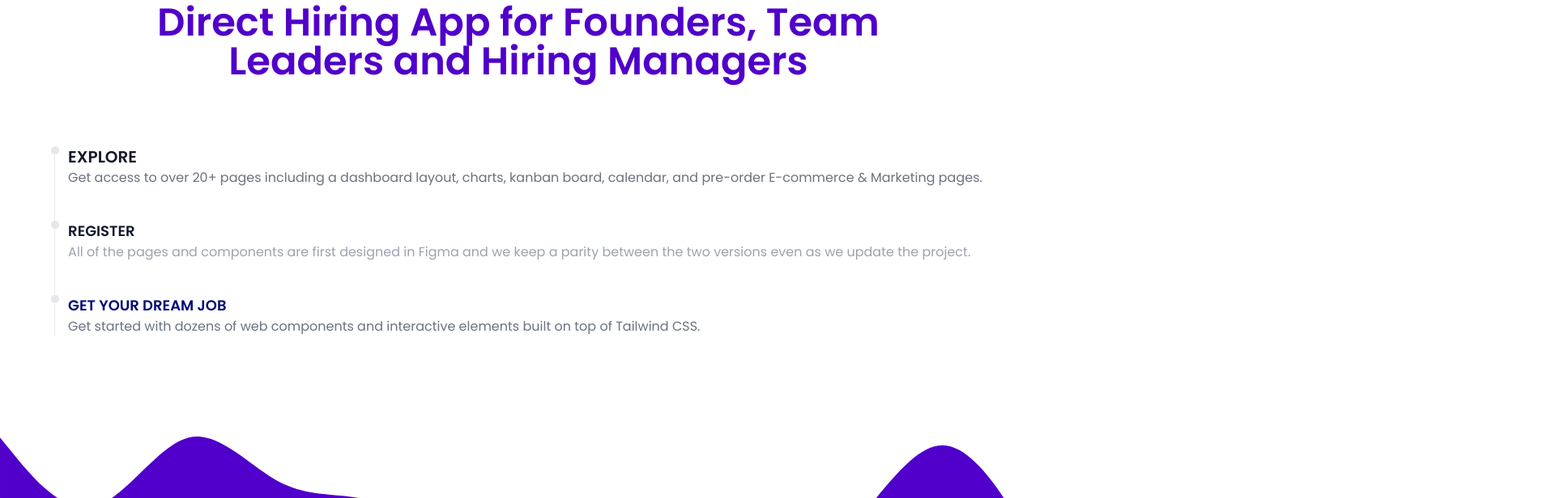
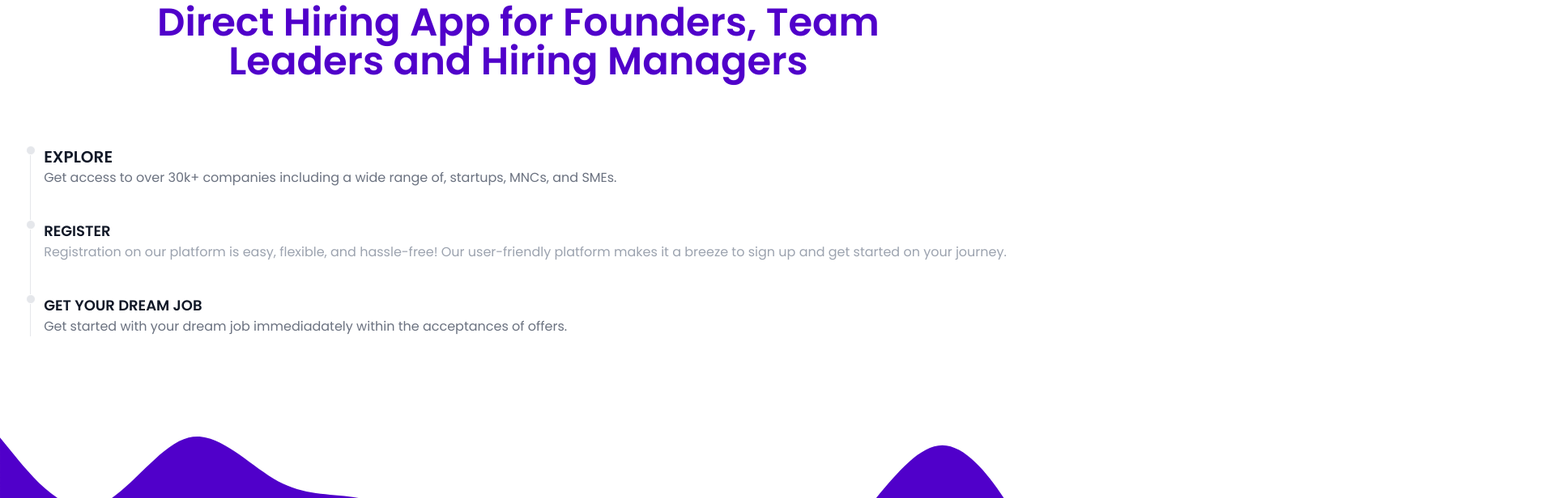
Before and after one commit to darshm1029/Boys.js_loc5.0, a React (Create React App) app in the folder frontend/: page / in a window 1280 px wide. Shown: the part 1164-1780 px from the top of the page at 81% size, 1920 px wide, since content can reach past the window. Built offline with nearby package versions, Linux system fonts and the light colour scheme.

Commit message:
landing page changes

```diff
--- a/frontend/src/components/Carousel.jsx
+++ b/frontend/src/components/Carousel.jsx
@@ -64,7 +64,7 @@ const Carousel = () => {
         className="carousel-wrapper"
         style={{
           transform: `translateX(${translateValue}px)`,
-          transition: 'transform ease-out 0.45s',
+          transition: 'transform ease-out 3.0s',
           display: 'flex',
           backgroundRepeat: 'round',
           transformStyle: 'preserve-3d',
--- a/frontend/src/pages/Landing.jsx
+++ b/frontend/src/pages/Landing.jsx
@@ -57,9 +57,8 @@ const Landing = () => {
                 EXPLORE
               </h3>
               <p class="mb-4 text-base font-normal text-gray-500 dark:text-gray-400 ">
-                Get access to over 20+ pages including a dashboard layout,
-                charts, kanban board, calendar, and pre-order E-commerce &
-                Marketing pages.
+                Get access to over 30k+ companies including a wide range of,
+                startups, MNCs, and SMEs.
               </p>
               {/* <a
                 href="#"
@@ -89,9 +88,8 @@ const Landing = () => {
                 REGISTER
               </h3>
               <p class="text-base font-normal text-gray-400">
-                All of the pages and components are first designed in Figma and
-                we keep a parity between the two versions even as we update the
-                project.
+              Registration on our platform is easy, flexible, and hassle-free! Our user-friendly
+              platform makes it a breeze to sign up and get started on your journey.
               </p>
             </li>
             <li class="ml-4">
@@ -99,12 +97,11 @@ const Landing = () => {
               {/* <time class="mb-1 text-sm font-normal leading-none text-gray-400 dark:text-gray-500">
                 April 2022
               </time> */}
-              <h3 class="text-lg font-semibold text-dark hover:text-[#4E31AA]">
+              <h3 class="text-lg font-semibold text-gray-900 hover:text-[#4E31AA]">
                 GET YOUR DREAM JOB
               </h3>
               <p class="text-base font-normal text-gray-500 ">
-                Get started with dozens of web components and interactive
-                elements built on top of Tailwind CSS.
+                Get started with your dream job immediadately within the acceptances of offers.
               </p>
             </li>
           </ol>
```
